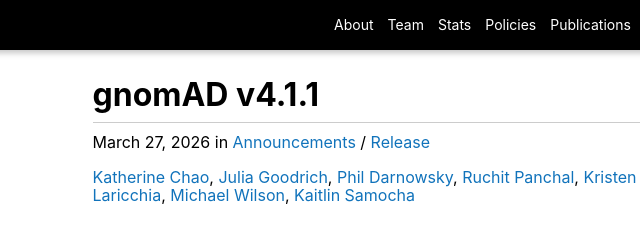
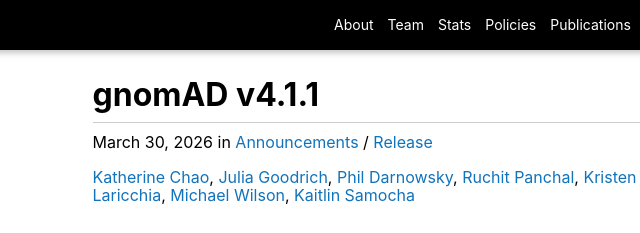
Before and after one commit to broadinstitute/gnomad-blog, a Gatsby site: page /2026-03-gnomad-v4-1-1/ in a window 1280 px wide. Shown: the top 233 px of the page, 240-880 px from the left. Built offline with nearby package versions, Linux system fonts and the light colour scheme; Gatsby itself is replaced by a stand-in of ours.

Commit message:
Update Post “2026-03-gnomad-v4-1-1”

```diff
--- a/content/posts/2026-03-gnomad-v4-1-1.md
+++ b/content/posts/2026-03-gnomad-v4-1-1.md
@@ -1,6 +1,6 @@
 ---
 title: gnomAD v4.1.1
-date: 2026-03-27
+date: 2026-03-30
 order: 1
 categories:
   - Announcements
```
